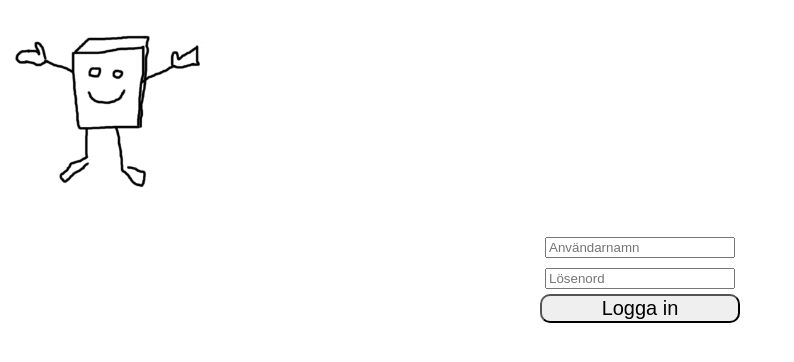
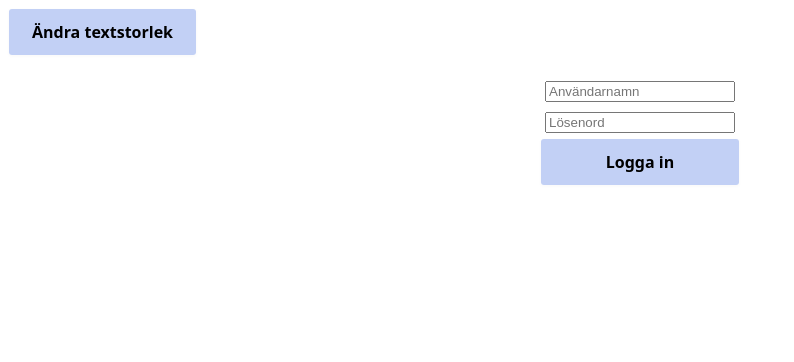
Before and after one commit to AvaWulkan/LearningByQuizzing, a Vue app in the folder Frontend/quizzingfrontend/: page /quiz#/login in a window 1280 px wide. Shown: the top 362 px of the page, without its empty margins (0-794 px from the left). Built offline with nearby package versions, Linux system fonts and the light colour scheme.

Commit message:
Fixat så att quizmenyn är centrerad, påbörjat navbaren.

```diff
--- a/Frontend/quizzingfrontend/src/App.vue
+++ b/Frontend/quizzingfrontend/src/App.vue
@@ -1,16 +1,16 @@
 <template>
   <div id="app">
-    <header>
+
+    <nav id="nav" v-if="$store.state.loggedIn">
       <img class="productlogo" width="200" src="./assets/LearningByQuizzingLogga.png" alt="">
-    </header>
-    <nav id="nav" v-if="$store.state.loggedIn">
       <router-link :to="{ name : 'Home' }"><span @click="$store.commit('setOnlyShowThreeToFalse')">Startsida | </span></router-link>
       <router-link v-if="$store.state.loggedInStudent" :to="{ name : 'Quiz' }"><span @click="$store.commit('setOnlyShowThreeToTrue')">Quiz | </span></router-link>
       <router-link v-if="$store.state.loggedInTeacher" :to="{ name : 'CreateQuiz' }">Skapa Quiz | </router-link>
       <router-link v-if="!$store.state.loggedIn" :to="{ name : 'Login' }">Logga in </router-link>
       <router-link v-else :to="{ name : 'Login' }"><span @click="logout">Logga ut</span></router-link>
-      <button @click="changeFontSize()">Ändra textstorlek</button>
     </nav>
+    <button @click="changeFontSize()">Ändra textstorlek</button>
+
     <router-view></router-view>
   </div>
 </template>
@@ -55,6 +55,8 @@ export default {
 </script>
 
 <style>
+
+/* MOBILE FIRST */
 #app {
   font-family: Avenir, Helvetica, Arial, sans-serif;
   box-sizing: border-box;
@@ -69,13 +71,18 @@ ul{
 #nav {
   width: 100%;
   text-align: center;
+  display: grid;
+  grid-template-columns: 250px repeat(3, 1fr);
+  grid-template-areas:
+  "img a a a";
 }
+
+
 #nav li {
   font-weight: normal;
   display: inline-block;
   justify-content: center;
   text-align: center;
-  width: 20%;
   font-size: 20px;
   padding: 20px;
 }
@@ -86,9 +93,55 @@ ul{
 ul {
   list-style-type: none;
 }
-button{
+/* button{
   font-size: 20px;
   border-radius: 10px;
+} */
+
+
+button {
+  align-items: center;
+  background-clip: padding-box;
+  background-color: rgb(194, 208, 245);
+  border: 1px solid transparent;
+  border-radius: .25rem;
+  box-shadow: rgba(0, 0, 0, 0.02) 0 1px 3px 0;
+  box-sizing: border-box;
+  color: rgb(0, 0, 0);
+  cursor: pointer;
+  display: inline-flex;
+  font-family: system-ui,-apple-system,system-ui,"Helvetica Neue",Helvetica,Arial,sans-serif;
+  font-size: 16px;
+  font-weight: 600;
+  justify-content: center;
+  line-height: 1.25;
+  margin: 0;
+  min-height: 3rem;
+  padding: calc(.875rem - 1px) calc(1.5rem - 1px);
+  position: relative;
+  text-decoration: none;
+  transition: all 250ms;
+  user-select: none;
+  -webkit-user-select: none;
+  touch-action: manipulation;
+  vertical-align: baseline;
+  width: auto;
+}
+
+button:hover,
+button:focus {
+  background-color: rgb(181, 192, 225);
+  box-shadow: rgba(0, 0, 0, 0.1) 0 4px 12px;
+}
+
+button:hover {
+  transform: translateY(-1px);
+}
+
+button:active {
+  background-color: #c85000;
+  box-shadow: rgba(0, 0, 0, .06) 0 2px 4px;
+  transform: translateY(0);
 }
 table {
   border-style: double;
@@ -112,4 +165,14 @@ th {
 .shadow {
   box-shadow: 5px 10px rgba(160,160,160, 0.6);
 }
+
+/* Tablet */
+@media screen and (min-width: 768px) and (max-width: 1024px) {
+
+}
+
+/* Desktop */
+@media screen and (min-width: 1025px) {
+
+}
 </style>
--- a/Frontend/quizzingfrontend/src/components/Quiz.vue
+++ b/Frontend/quizzingfrontend/src/components/Quiz.vue
@@ -175,6 +175,7 @@ body{
   display: flex;
   flex-direction: row;
   justify-content: center;
+  width: 100%;
 }
 h1{
   text-align: center;
@@ -198,6 +199,11 @@ h2 {
   padding-bottom: 10px;
   margin-top: 30px;
 }
+
+/* #listOfQuizes{
+  justify-content: center;
+} */
+
 #listOfQuizes button{
   width: 200px;
   padding: 10px;
--- a/Frontend/quizzingfrontend/src/views/QuizPage.vue
+++ b/Frontend/quizzingfrontend/src/views/QuizPage.vue
@@ -1,8 +1,10 @@
 <template>
-<div>
-  <Quiz/>
-  <div v-if="!$store.state.quizChosen">
-  <StudentResults/>
+<div class="quizpagewrapper">
+  <div class="aside" v-if="!$store.state.quizChosen">
+    <StudentResults/>
+  </div>
+  <div class="quiz">
+    <Quiz/>
   </div>
 </div>
 </template>
@@ -24,5 +26,26 @@ export default{
 }
 </script>
 
-<style>
+<style scoped>
+
+.quizpagewrapper{
+  display: grid;
+  grid-template-columns: 1fr 1fr 1fr;
+  grid-template-areas:
+  "aside quiz .";
+}
+
+.quiz {
+  grid-area: quiz;
+  display: flex;
+  justify-content: center;
+  width: 100%;
+}
+
+.aside {
+  grid-area: aside;
+  width: fit-content;
+}
+
+
 </style>
```
